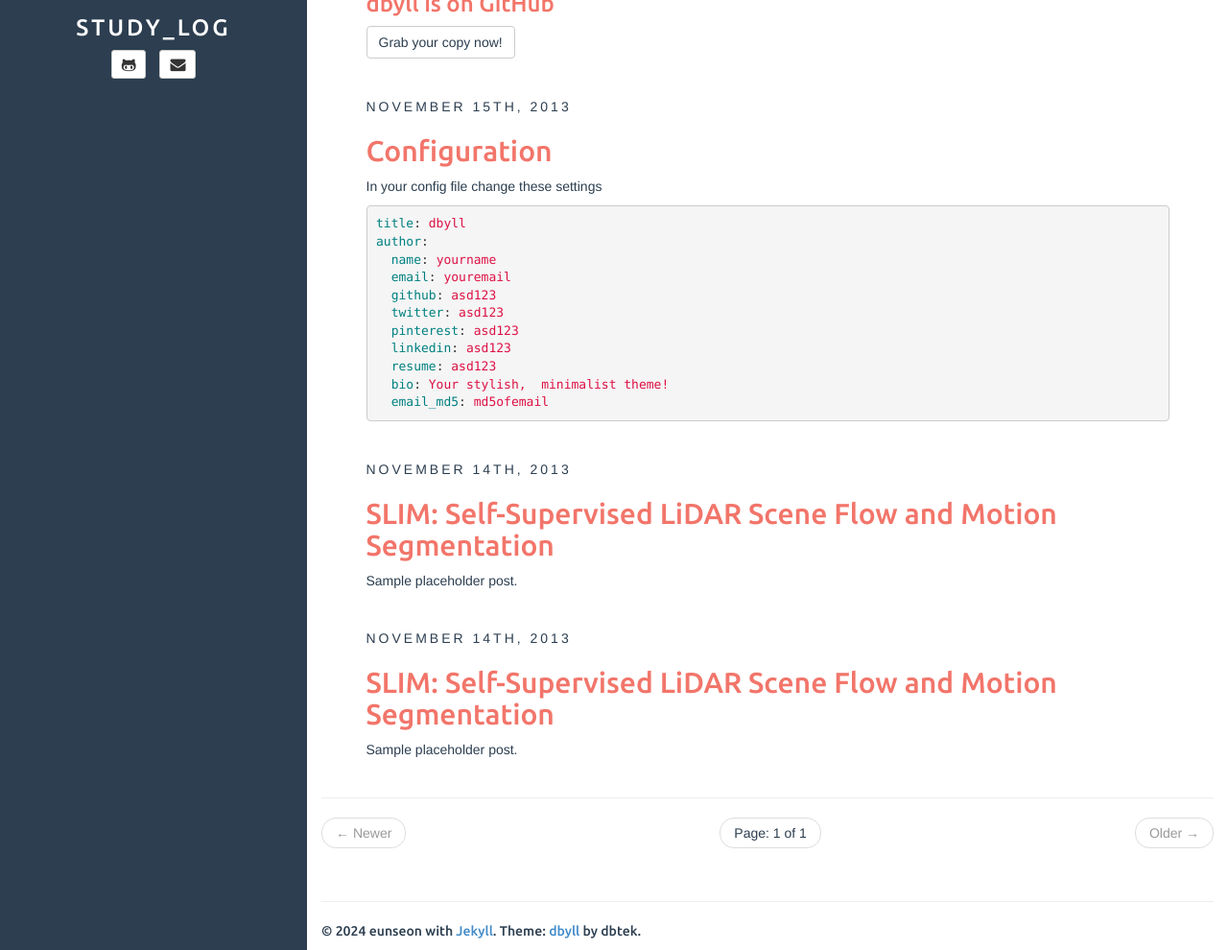
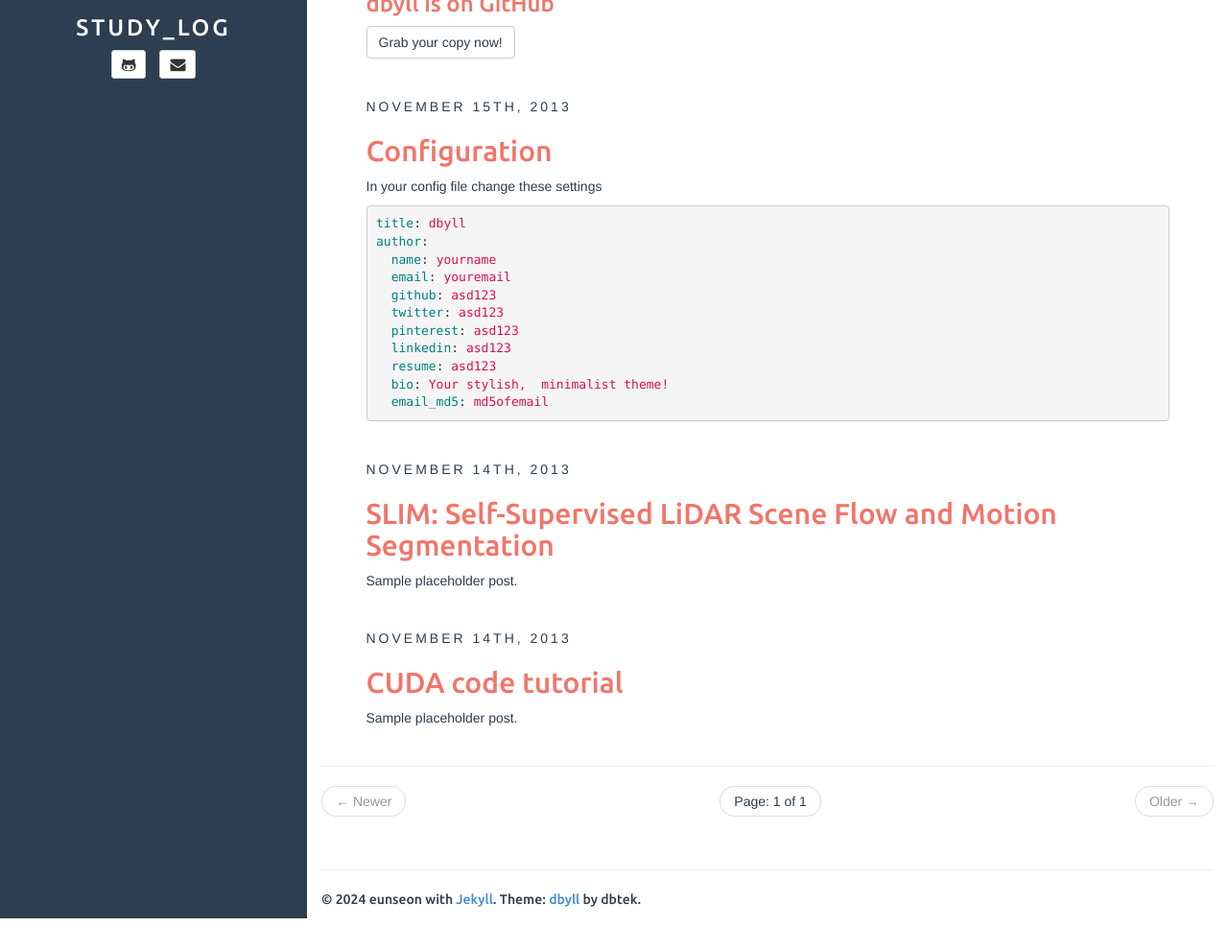
Before and after one commit to eunseon02/eunseon02.github.io, a Jekyll site: the page built from index.html, in a window 1280 px wide and 1272 px high, cut to the strip 282-1272 px from the top of the window. Shown: the whole strip at 96% size. Built offline with Jekyll 4.4.1, drawn with Linux system fonts in a browser that asks for light colours; the list of posts is cut into pages by our own code; part of the change alters nothing that is shown.

Commit message:
Update 2013-11-14-sample-2.md

````diff
--- a/_posts/2013-11-14-sample-2.md
+++ b/_posts/2013-11-14-sample-2.md
@@ -1,11 +1,217 @@
 ---
 layout: post
-title: "SLIM: Self-Supervised LiDAR Scene Flow and Motion Segmentation"
+title: CUDA code tutorial
 categories: [paper review]
 tags: [slim, scene representation]
 description: Sample placeholder post.
 ---
 
-Lorem ipsum dolor sit amet,  consectetur adipisicing elit,  sed do eiusmod tempor incididunt ut labore et dolore magna aliqua. Ut enim ad minim veniam,  quis nostrud exercitation ullamco laboris nisi ut aliquip ex ea commodo consequat. Duis aute irure dolor in reprehenderit in voluptate velit esse cillum dolore eu fugiat nulla pariatur. Excepteur sint occaecat cupidatat non proident,  sunt in culpa qui officia deserunt mollit anim id est laborum.
+## NVIDIA GPU Architecture
 
-Lorem ipsum dolor sit amet,  consectetur adipisicing elit,  sed do eiusmod tempor incididunt ut labore et dolore magna aliqua. Ut enim ad minim veniam,  quis nostrud exercitation ullamco laboris nisi ut aliquip ex ea commodo consequat. Duis aute irure dolor in reprehenderit in voluptate velit esse cillum dolore eu fugiat nulla pariatur. Excepteur sint occaecat cupidatat non proident,  sunt in culpa qui officia deserunt mollit anim id est laborum.
+**type**
+
+Tesla: for supercomputer(GPGPU)
+
+Quadro :  for workstation(rendering, CAD)
+
+Geforce : for Desktop(gaming)
+
+cc(compute capability), cuda 지원 버전이 출시년도가 다르다.
+
+cc버전을 사용하기 위한 cuda 버전을 정해줘야 하는데 꼭 맞출 필요없이 cuda를 상위 버전 쓰면 된당!
+
+**CPU**
+
+-serial
+
+-OpenMP, MPI : 메모리 구조, 캐시 구조, 통신 고려
+
+**GPU**
+
+Multi core
+
+hierachical structure
+
+-Stream Processor(SM) : GPU core
+
+-SP
+
+GPU structure를 이해해야 성능이 좋은 코드를 만들 수 있다.
+
+**Tesla V 100**
+
+
+
+
+
+
+
+
+
+NVLink 2.0/Tensor core
+
+16GB HBM (High Bandwidth Memory)
+
+6144 GB L2 Cache
+
+SM
+
+64 single-precision CUDA cores
+
+32 double precision units
+
+8 tensor cores(딥러닝의 정밀도를 계산하는 유닛)
+
+Peak DP Perf : 7.0Tflops
+
+single precision에 대한 초당 플로팅 연산
+
+Peak Tensor Perf : 112 Tflops
+
+**A 100**
+
+**CUDA Kernel**
+
+- **cudaDeviceSynchronize**
+
+커널 호출은 스레드에 대해서 비동기적이다! cudaDeviceSynchronize 이를 동기화 시켜주기 위해서 모든 커널이 완료될 때까지 host application을 blocking하는 함수이다.
+
+- **cudaDeviceReset**
+
+## Code tutorial
+
+
+
+### 01 : one GPU thread.
+
+**CUDA Programming model**
+
+![Untitled](https://prod-files-secure.s3.us-west-2.amazonaws.com/0c7a80e6-a48c-494f-bcc3-9f6cf217c305/dadf1834-bebf-4905-a2a7-784545446ae3/Untitled.png)
+
+kernel : GPU function “printHelloGpu”
+
+thead :
+
+block :
+
+grid :
+
+---
+
+gridDim.x : number of blocks in grid “2”
+
+blockIdx.x: block index “0, 1”
+
+blockDim.x : number of threads in block “5”
+
+threadIdx.x : thread index “0, 1, 2, 3, 4”
+
+**CUDA Execution Model**
+
+스레드 블록 단위를 SM에 분배하여 실행됨
+
+데이터의 개수만큼 스레드가 생성되고 스레드를 코어에 스케줄링하게 된다!
+
+**함수 정의**
+
+```c
+__global__ void func(){}
+```
+
+return 값을 가지지 않음
+
+**함수 호출**
+
+```c
+func<<<1,1>>>()
+```
+
+*kernel launch*
+
+**Compiling CUDA**
+
+**nvcc** : CUDA compiler
+
+.cu 확장자를 가진 CUDA 소스 코드를 컴파일하기 위해 이용
+
+C compiler, C++ compiler + $\alpha$  기능
+
+```bash
+nvcc hello.cu -o hello
+```
+
+-o : output file name
+
+-arch : GPU architecture (arch=sm_70 ⇒ V100)
+
+성능을 내기 위해서 필요하다!
+
+Device Query Code를 통해서 CUDA 프로그래밍을 위한 정보들을 확인 가능하다
+
+```c
+nvcc DeviceQuery.cu -o DeviceQuery
+```
+
+**Action**
+
+vector addition
+
+```bash
+cp vector_add.c vector_add.cu
+nvcc vector_add.c -o vector_add
+./vector_add
+```
+
+**Device memory management**
+
+```c
+cudaMalloc(void **devPtr, size_t count);
+cudaFree(void *devPtr);
+```
+
+devPtr : device pointer
+
+count : device memory of size
+
+**Memory transfer**
+
+```c
+cudaMemcpy(void *dst, void *src, size_t count, cudaMemcpyKind kind)
+```
+
+kind : transfer direction (cudaMemcpyHostToDevice /cudaMemcpyDeviceToHost)
+
+count : memory size
+
+transfer from src to dst
+
+**workflow of CUDA programs.**
+
+1. Allocate host memory and initialized host data
+2. Allocate device memory
+3. Transfer input data from host to device memory
+4. Execute kernels
+5. Transfer output from device memory to host
+
+```c
+void main(){
+    float *a, *b, *out;
+    float *d_a;
+
+    a = (float*)malloc(sizeof(float) * N);
+
+    // Allocate device memory for a
+    cudaMalloc((void**)&d_a, sizeof(float) * N);
+
+    // Transfer data from host to device memory
+    cudaMemcpy(d_a, a, sizeof(float) * N, cudaMemcpyHostToDevice);
+
+    …
+    vector_add<<<1,1>>>(out, d_a, b, N);
+    …
+
+    // Cleanup after kernel execution
+    cudaFree(d_a);
+    free(a);
+}
+```
````
